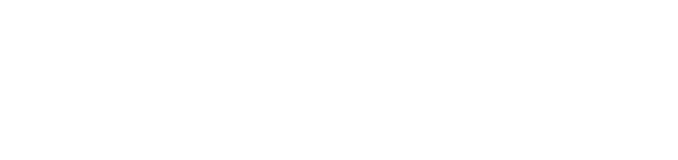
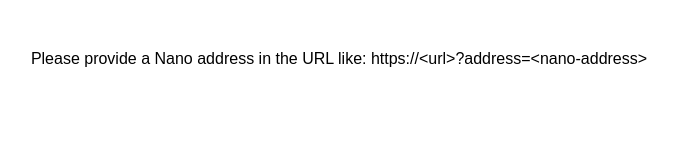
Before and after one commit to kvrban/kvrban.github.io, a plain HTML site: page index.html in a window 1280 px wide. Shown: the whole page, without its empty margins (301-979 px from the left). Drawn offline with Linux system fonts and the light colour scheme.

Commit message:
show error message when no nano address is provided

```diff
--- a/index.html
+++ b/index.html
@@ -32,6 +32,7 @@
 <body>
     <p id="message"></p>
     <img id="alert-image" src="banana-happy.gif" alt="Alert Image">
+    <p id="error"></p>
 
     <script>
         const address = new URLSearchParams(window.location.search).get('address');
@@ -39,14 +40,11 @@
         const audio = new Audio('bonus-points-190035.mp3'); // Use your audio file
         const alertImage = document.getElementById('alert-image');
 
-        (function(){
         if (!address) {
-                document.getElementById('message').textContent = 'Please provide a Nano address in the URL.';
+            document.getElementById('error').textContent = 'Please provide a Nano address in the URL like: https://<url>?address=<nano-address>';
             console.error('No Nano address provided in the URL.');
-                return;
-            }
-        });
-
+        } else {
+            console.log('Nano address we subscribe to is:' + address);
             console.log('Connecting to WebSocket...');
             const ws = new WebSocket('wss://node.somenano.com/websocket');
 
@@ -71,6 +69,7 @@
                     console.log('Transaction received for address:', address, 'Amount:', amount);
                 }
             };
+        }
 
         function showAlert(formattedAmount) {
             message.textContent = `Transaction received for ${formattedAmount} Nano!`;
```
Lines whose indentation alone changed are shown as unchanged.
